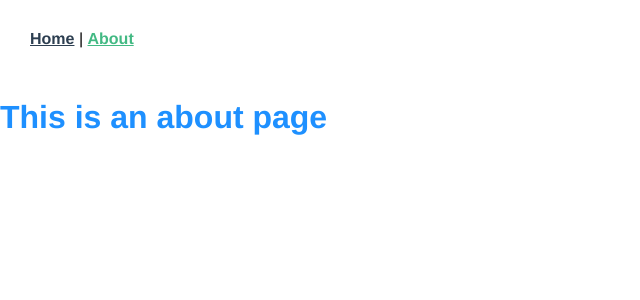
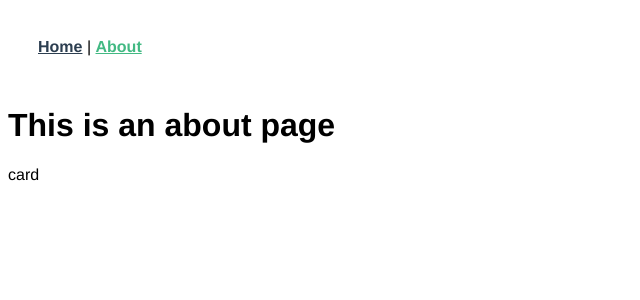
Before and after one commit to Dal-ya/vue-clone-study, a Vue app: page /about in a window 1280 px wide. Shown: the top 300 px of the page, without its empty margins (0-640 px from the left). Built offline with nearby package versions, Linux system fonts and the light colour scheme.

Commit message:
fix | tw 문제로 삭제

```diff
--- a/package.json
+++ b/package.json
@@ -9,6 +9,7 @@
   },
   "dependencies": {
     "core-js": "^3.6.5",
+    "postcss-preset-env": "^7.4.3",
     "vue": "^3.0.0",
     "vue-router": "^4.0.0-0",
     "vuex": "^4.0.0-0"
@@ -21,6 +22,7 @@
     "@vue/cli-service": "~4.5.0",
     "@vue/compiler-sfc": "^3.0.0",
     "@vue/eslint-config-prettier": "^6.0.0",
+    "autoprefixer": "^10.4.4",
     "babel-eslint": "^10.1.0",
     "eslint": "^6.7.2",
     "eslint-plugin-prettier": "^3.3.1",
--- a/public/index.html
+++ b/public/index.html
@@ -7,13 +7,13 @@
   <link rel='icon' href='<%= BASE_URL %>favicon.ico'>
   <title><%= htmlWebpackPlugin.options.title %></title>
   <style>
-      * {
-          box-sizing: border-box;
-      }
+      /** {*/
+      /*    box-sizing: border-box;*/
+      /*}*/
 
-      body {
-          margin: 0;
-      }
+      /*body {*/
+      /*    margin: 0;*/
+      /*}*/
   </style>
 </head>
 <body>
--- a/src/main.js
+++ b/src/main.js
@@ -2,5 +2,6 @@ import { createApp } from 'vue';
 import App from './App.vue';
 import router from './router';
 import store from './store';
+import './styles/app.css';
 
 createApp(App).use(store).use(router).mount('#app');
--- /dev/null
+++ b/src/styles/app.css
@@ -0,0 +1,3 @@
+@tailwind base;
+@tailwind components;
+@tailwind utilities;
--- a/src/views/About.vue
+++ b/src/views/About.vue
@@ -1,9 +1,16 @@
 <template>
-  <div class="about">
-    <h1>This is an about page</h1>
+  <div>
+    <div
+      class="container mx-auto box-border border-dashed border-2 border-purple-500"
+    >
+      <h1 class="text-center font-bold underline text-blue-500">
+        This is an about page
+      </h1>
+      <div>card</div>
+    </div>
   </div>
 </template>
 
 <style lang="scss" scoped>
-@import '../styles/About';
+//@import '../styles/About';
 </style>
```
Also changed, not shown: src/views/GreenPage.vue (added, +13 -0 lines), 2 other files (tests, documents, lock files or other folders).
